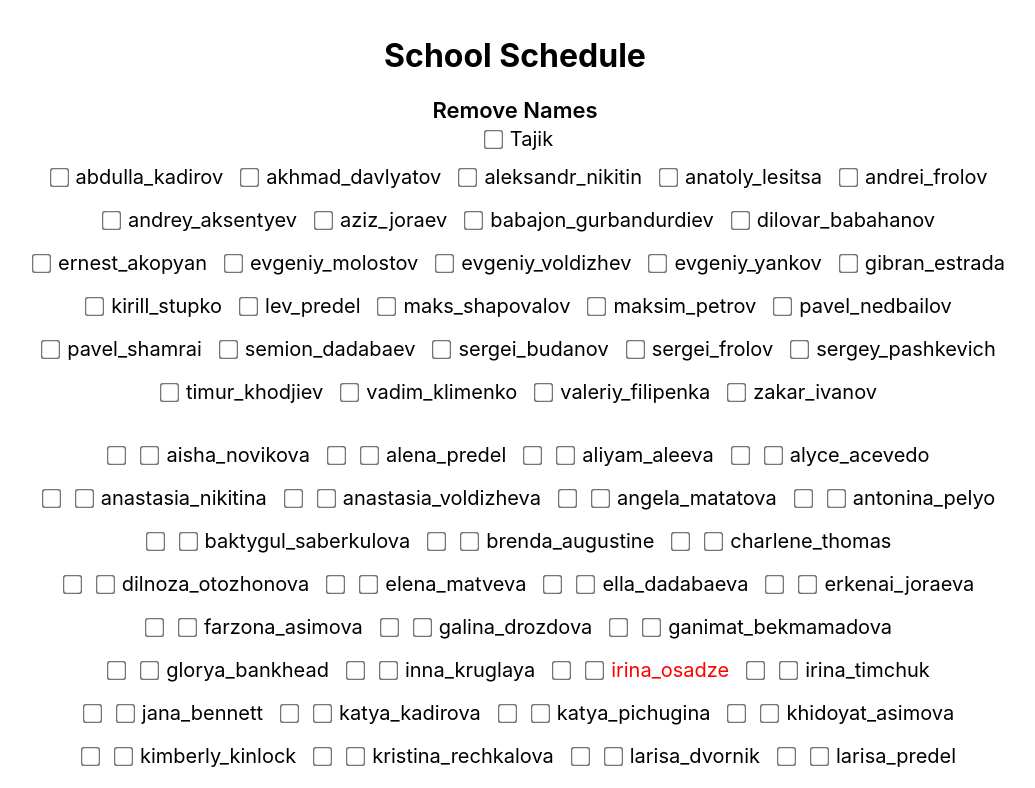
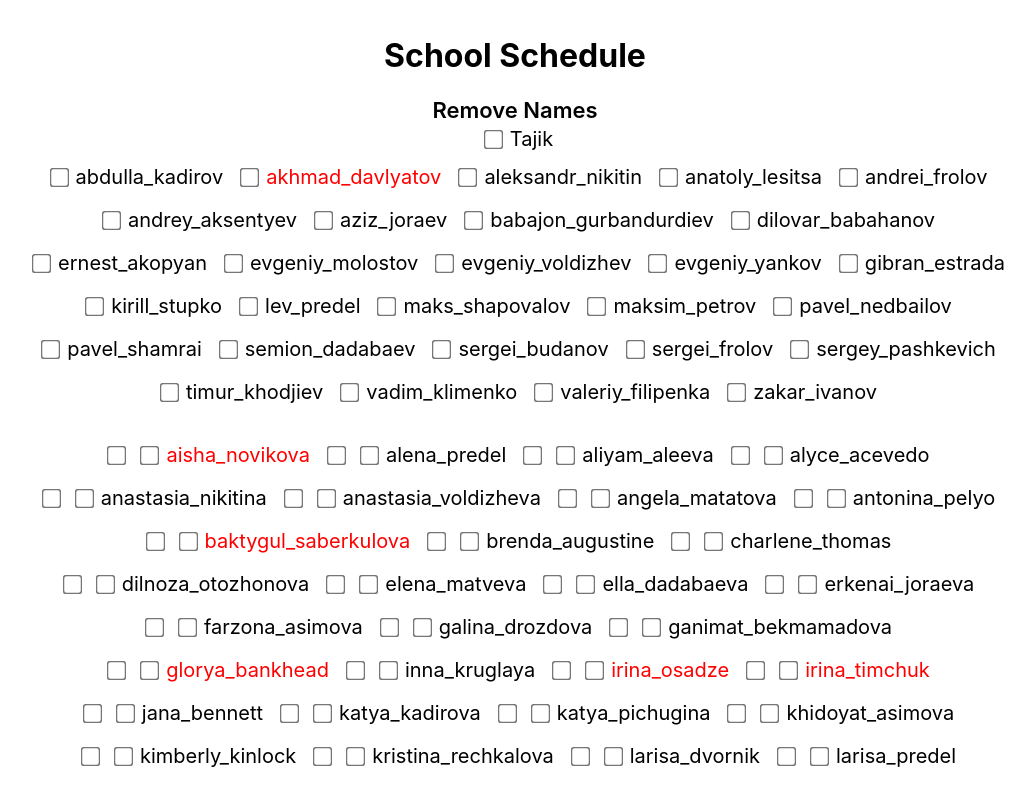
Before and after one commit to gibranestrada/schoolschedule, a React (Create React App) app: page / in a window 1280 px wide. Shown: the top 788 px of the page, without its empty margins (125-1160 px from the left). Built offline with nearby package versions, Linux system fonts and the light colour scheme.

Commit message:
Update names

```diff
--- a/src/Names.js
+++ b/src/Names.js
@@ -216,16 +216,11 @@ export const masterListBrothers = {
     russianName: "Сергей Буданов",
   },
   zakar_ivanov: {
-    assignments: [
-      "reading",
-    ],
+    assignments: ["reading"],
     russianName: "Закар Иванов",
   },
   pavel_shamrai: {
-    assignments: [
-      "reading",
-      "householder",
-    ],
+    assignments: ["reading", "householder"],
     russianName: "Павел Шамрай",
   },
 };
--- a/src/removeNames.js
+++ b/src/removeNames.js
@@ -48,7 +48,21 @@ const RemoveNames = ({
     }
   };
 
-  const onlyMainSchool = ["valentina_ignatova", "irina_osadze"];
+  const onlyMainSchool = [
+    "valentina_ignatova",
+    "irina_osadze",
+    "glorya_bankhead",
+    "akhmad_davlyatov",
+    "irina_timchuk",
+    "mavis_springer",
+    "lida_smik",
+    "tatyana_verzhbo",
+    "sveta_ambartsumyan",
+    "natalya_nikolaeva",
+    "nisso_davlyatova",
+    "baktygul_saberkulova",
+    "aisha_novikova",
+  ];
 
   return (
     <div onClick={removedNamesHandler} className={styles.tablesContainer}>
```
